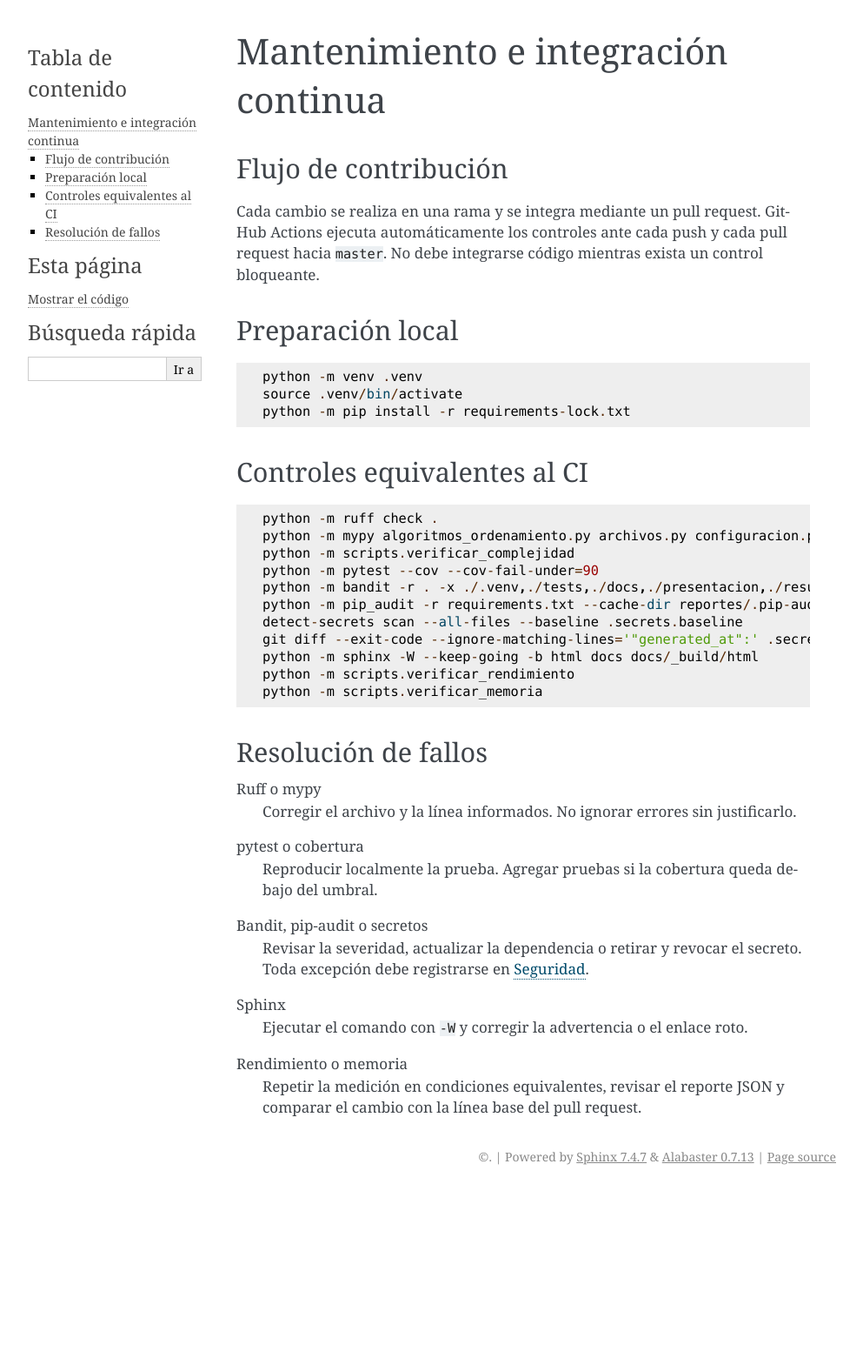
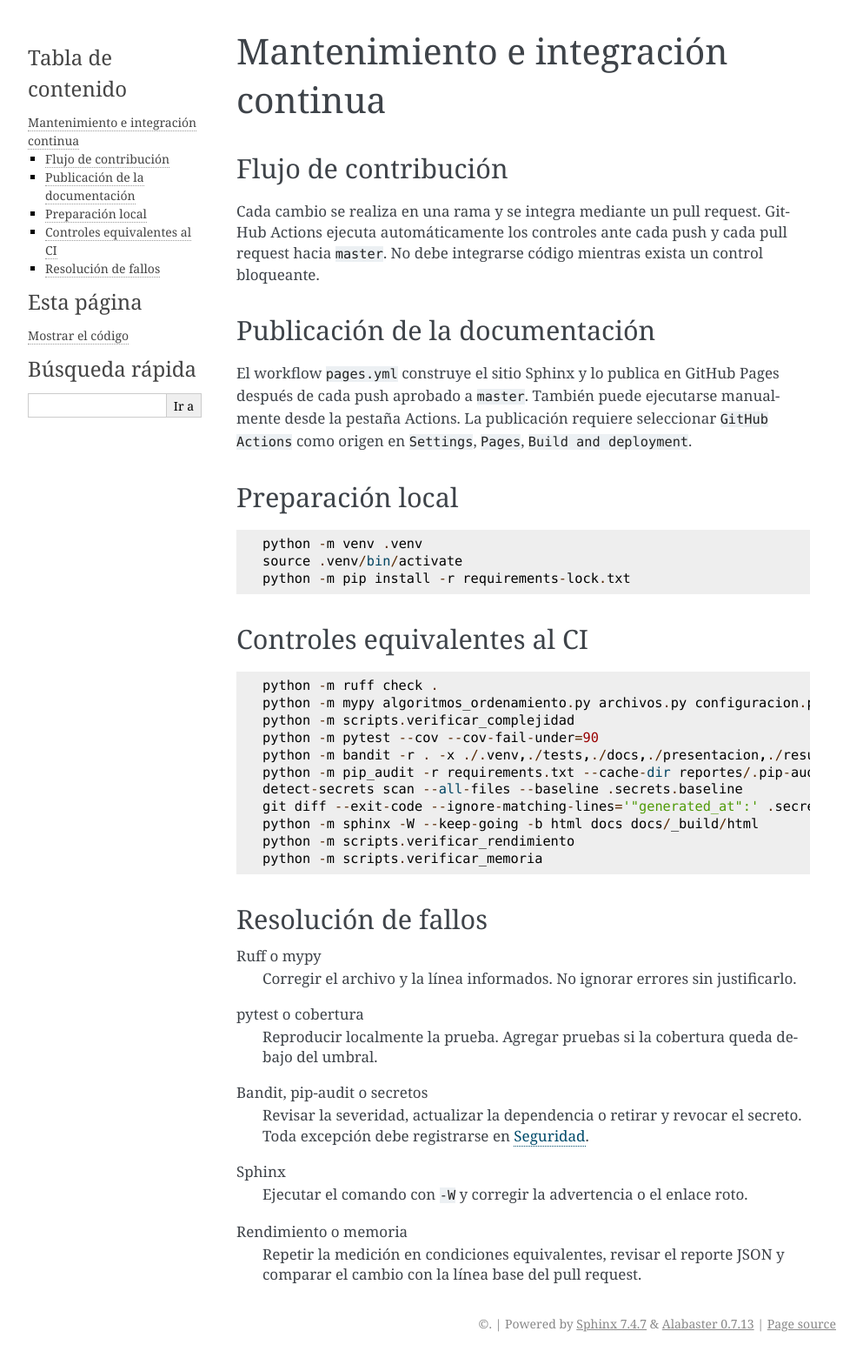
Before and after one commit to Alesso-Chiavarino/PE, a Sphinx documentation site: the page built from parcial_2/docs/mantenimiento.rst, in a window 1280 px wide. Shown: the whole page at 87% size, without its empty margins (148-1141 px from the left). Built offline with Sphinx 7.4.7, drawn with Linux system fonts in a browser that asks for light colours; before the commit the page ends 1369 px from its top, so only the background shows below that.

Commit message:
Publicar documentación con GitHub Pages

```diff
--- a/parcial_2/docs/mantenimiento.rst
+++ b/parcial_2/docs/mantenimiento.rst
@@ -7,6 +7,14 @@ Flujo de contribución
 Cada cambio se realiza en una rama y se integra mediante un pull request. GitHub
 Actions ejecuta automáticamente los controles ante cada push y cada pull request
 hacia ``master``. No debe integrarse código mientras exista un control bloqueante.
+
+Publicación de la documentación
+-------------------------------
+
+El workflow ``pages.yml`` construye el sitio Sphinx y lo publica en GitHub Pages
+después de cada push aprobado a ``master``. También puede ejecutarse manualmente
+desde la pestaña Actions. La publicación requiere seleccionar ``GitHub Actions``
+como origen en ``Settings``, ``Pages``, ``Build and deployment``.
 
 Preparación local
 -----------------
```
Also changed, not shown: parcial_2/CAMBIOS_PARCIAL_3.md (+1 -0 lines), 1 other file.
